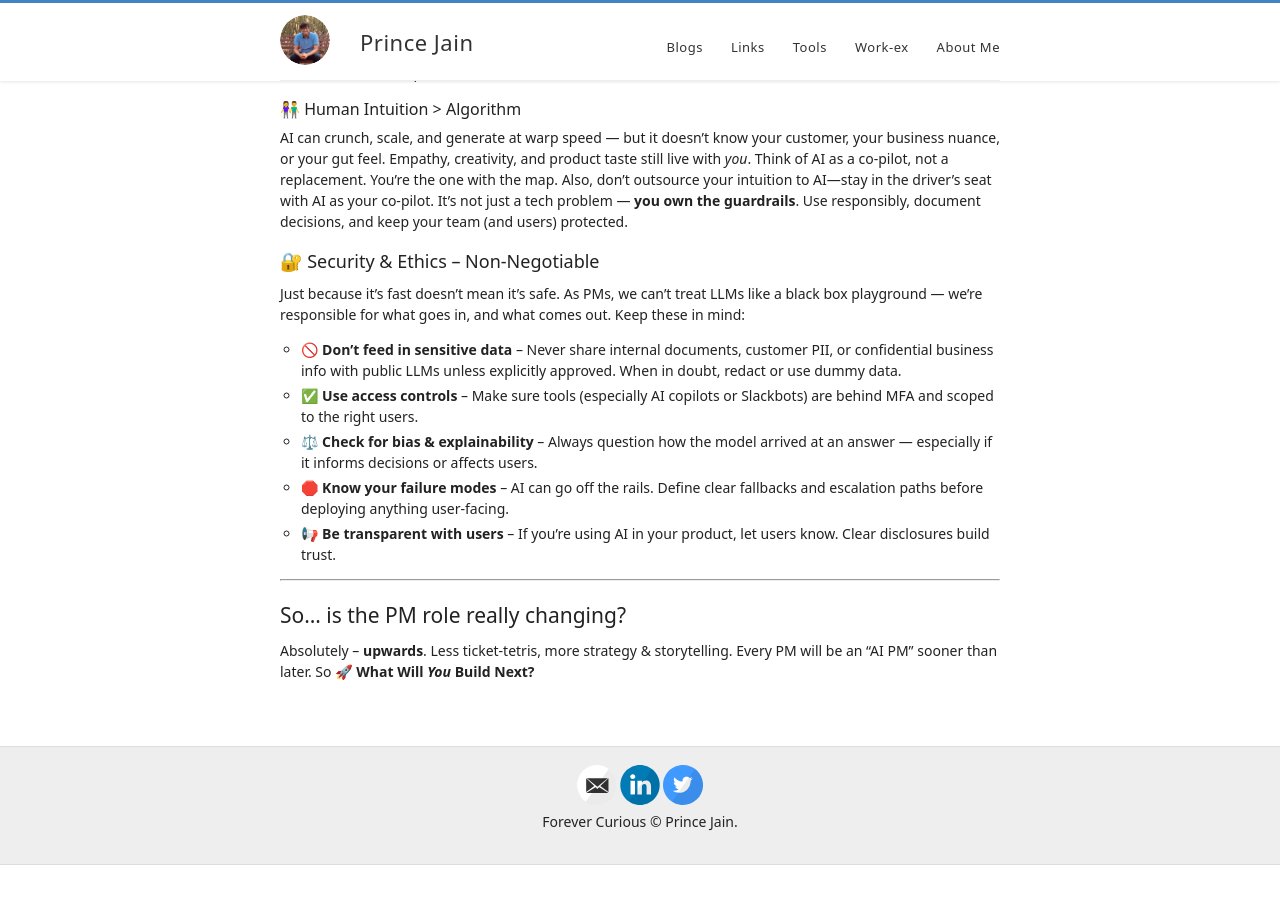
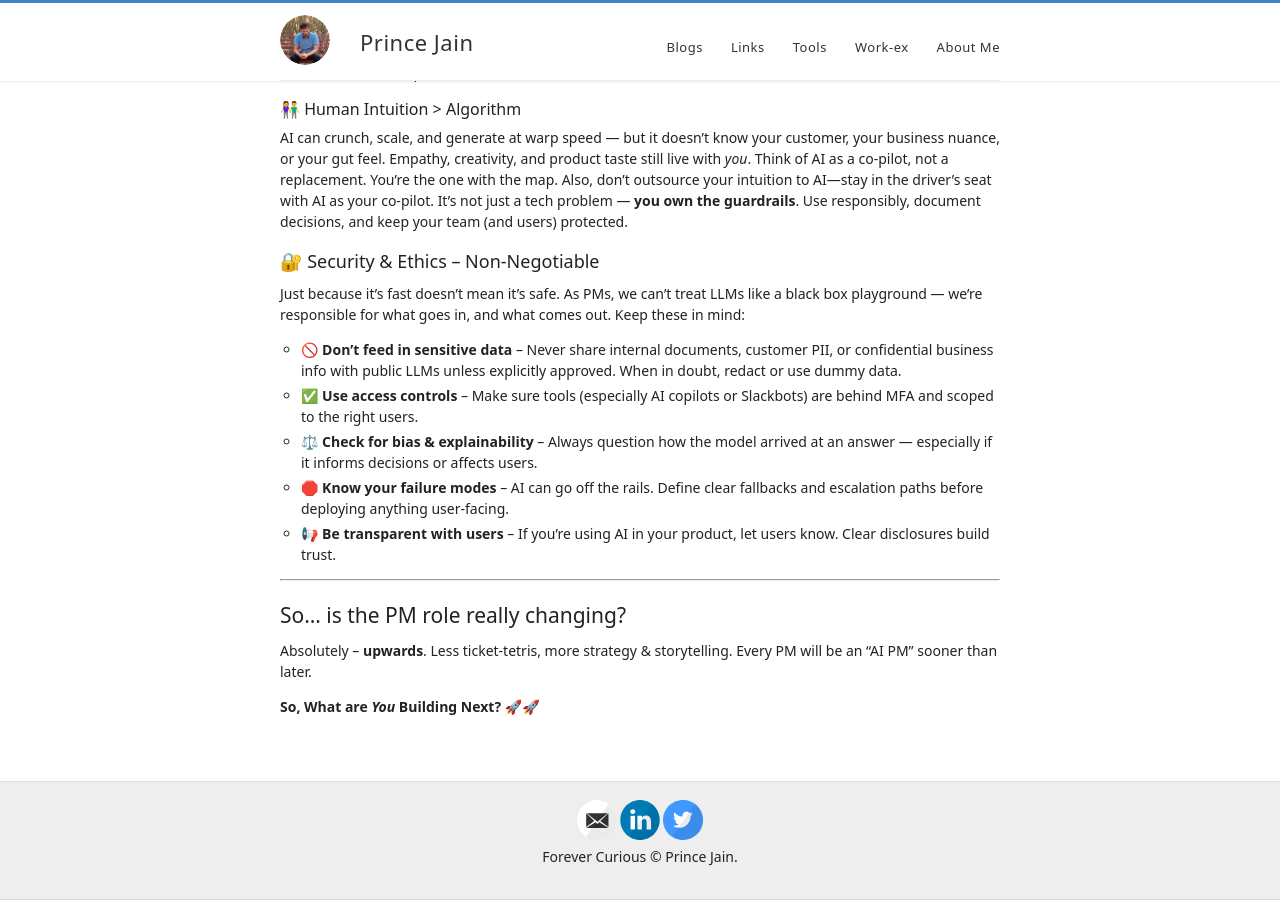
Before and after one commit to product-noob/product-noob.github.io, a Jekyll site: the page built from _posts/2024-03-21-pming-in-the-era-of-ai.md, in a window 1280 px wide and 900 px high, scrolled down 4077 px. Built offline with Jekyll 4.4.1, drawn with Linux system fonts in a browser that asks for light colours; before the commit the page ends 4942 px from its top, so only the background shows below that.

Commit message:
Update PMing in the era of AI blog post

```diff
--- a/_posts/2024-03-21-pming-in-the-era-of-ai.md
+++ b/_posts/2024-03-21-pming-in-the-era-of-ai.md
@@ -191,4 +191,7 @@ Just because it's fast doesn't mean it's safe. As PMs, we can't treat LLMs like
 
 ## So… is the PM role really changing?
 
-Absolutely – **upwards**. Less ticket-tetris, more strategy & storytelling. Every PM will be an "AI PM" sooner than later. So **🚀 What Will *You* Build Next?**
+Absolutely – **upwards**. Less ticket-tetris, more strategy & storytelling. Every PM will be an "AI PM" sooner than later.
+
+
+**So, What are *You* Building Next? 🚀🚀**
```
